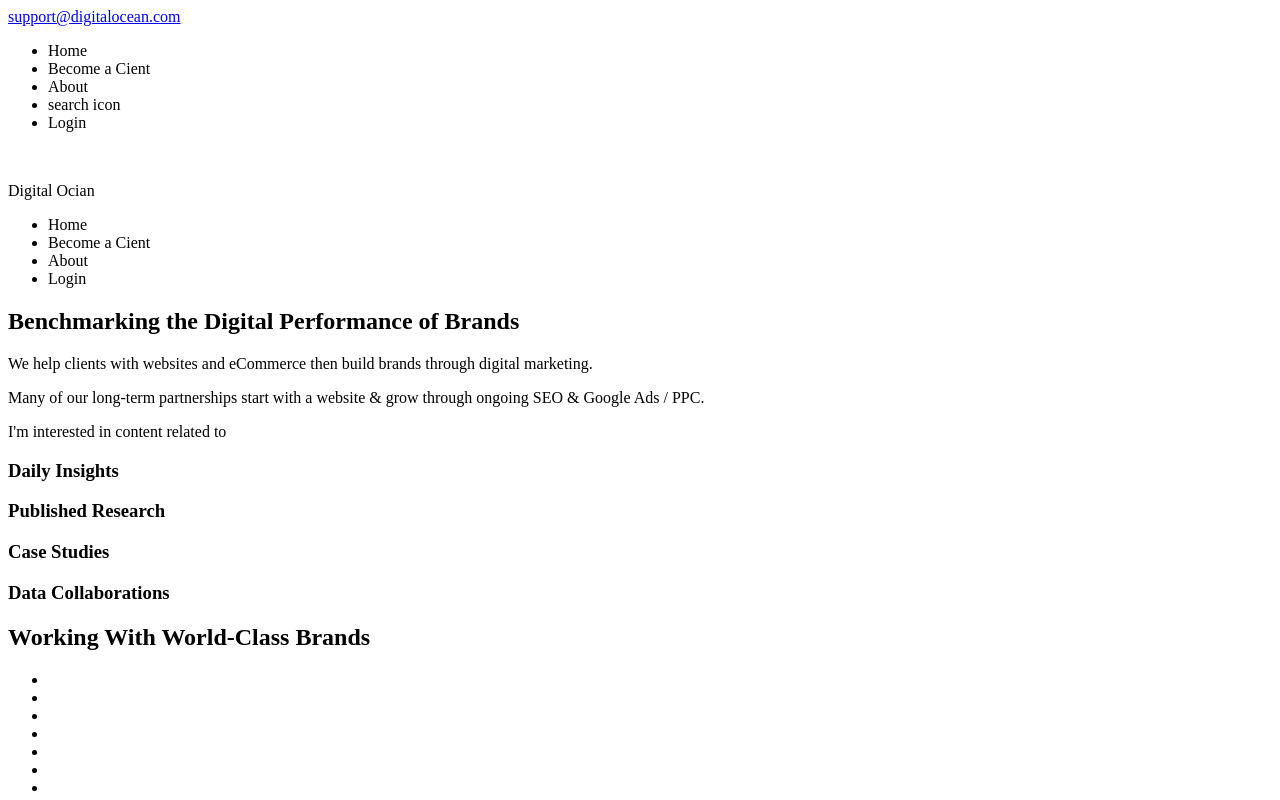
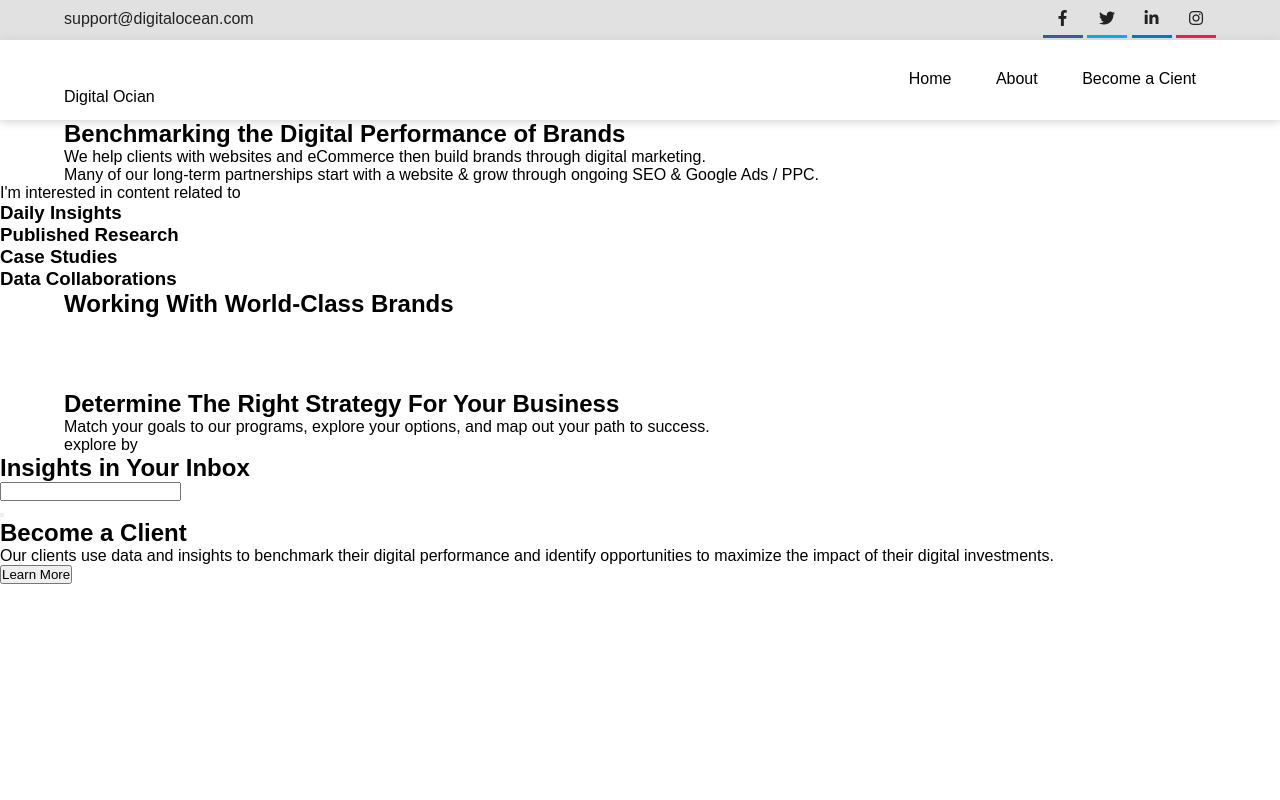
Before and after one commit to AmmariJawher/digital-marketing-website, a plain HTML site: page index.html in a window 1280 px wide. Shown: the top 800 px of the page. Drawn offline with Linux system fonts and the light colour scheme; a script that the page names is missing.

Commit message:
Style header section

```diff
--- a/css/main.css
+++ b/css/main.css
@@ -0,0 +1,92 @@
+* {
+  margin: 0;
+  padding: 0;
+}
+
+body {
+  font-family: sans-serif;
+  font-size: 16px;
+}
+
+.clr {
+  clear: both;
+}
+
+.tmpl-warp {
+  width: 90%;
+  margin: auto;
+}
+
+a {
+  text-decoration: none;
+  color: #222222;
+}
+
+ul {
+  list-style: none;
+}
+
+li {
+  display: inline;
+}
+
+/* Header Section */
+header {}
+
+.header-top-section {
+  height: 30px;
+  padding-top: 10px;
+  background: #E1E1E1;
+}
+
+.navbar {
+  float: right;
+  text-align: center;
+}
+
+.navbar li {
+  padding: 8px 0;
+}
+
+.navbar li:nth-child(1) {
+  border-bottom: solid #3B5998 3px;
+}
+
+.navbar li:nth-child(2) {
+  border-bottom: solid #00ACED 3px;
+}
+
+.navbar li:nth-child(3) {
+  border-bottom: solid #007BB6 3px;
+}
+
+.navbar li:nth-child(4) {
+  border-bottom: solid #E22157 3px;
+}
+
+.navbar i {
+  width: 40px;
+}
+
+.header-bottom-section {
+  clear: both;
+  height: 50px;
+  padding-top: 30px;
+  background: #FFFFFF;
+  box-shadow: 0 1px 10px #cccccc;
+}
+
+.logo {
+  float: left;
+}
+
+.main-navbar {
+  float: right;
+  text-align: center;
+}
+
+.main-navbar li {
+  padding: 0 20px;
+}
+
+/* Showcase Section */
--- a/index.html
+++ b/index.html
@@ -6,6 +6,7 @@
   <title>Digital Ocian</title>
   <link rel="stylesheet" href="css/main.css">
   <script src="js/main.js" charset="utf-8"></script>
+  <link rel="stylesheet" href="https://use.fontawesome.com/releases/v5.6.3/css/all.css" integrity="sha384-UHRtZLI+pbxtHCWp1t77Bi1L4ZtiqrqD80Kn4Z8NTSRyMA2Fd33n5dQ8lWUE00s/" crossorigin="anonymous">
 </head>
 
 <body>
@@ -15,27 +16,26 @@
         <a class="mail" href="#">support@digitalocean.com</a>
         <nav class="navbar">
           <ul>
-            <li>Home</li>
-            <li>Become a Cient</li>
-            <li>About</li>
-            <li>search icon</li>
-            <li>Login</li>
+            <li><a href="#"><i class="fab fa-facebook-f"></i></a></li>
+            <li><a href="#"><i class="fab fa-twitter"></i></a></li>
+            <li><a href="#"><i class="fab fa-linkedin-in"></i></a></li>
+            <li><a href="#"><i class="fab fa-instagram"></i></a></li>
           </ul>
         </nav>
       </div>
     </div>
+
     <div class="header-bottom-section">
-      <div class="tmpl-wrap">
+      <div class="tmpl-warp">
         <div class="logo">
           <img src="img/logo.jpg" alt="">
           <p>Digital Ocian</p>
         </div>
-        <nav>
+        <nav class="main-navbar">
           <ul>
             <li>Home</li>
+            <li>About</li>
             <li>Become a Cient</li>
-            <li>About</li>
-            <li>Login</li>
           </ul>
         </nav>
       </div>
```
